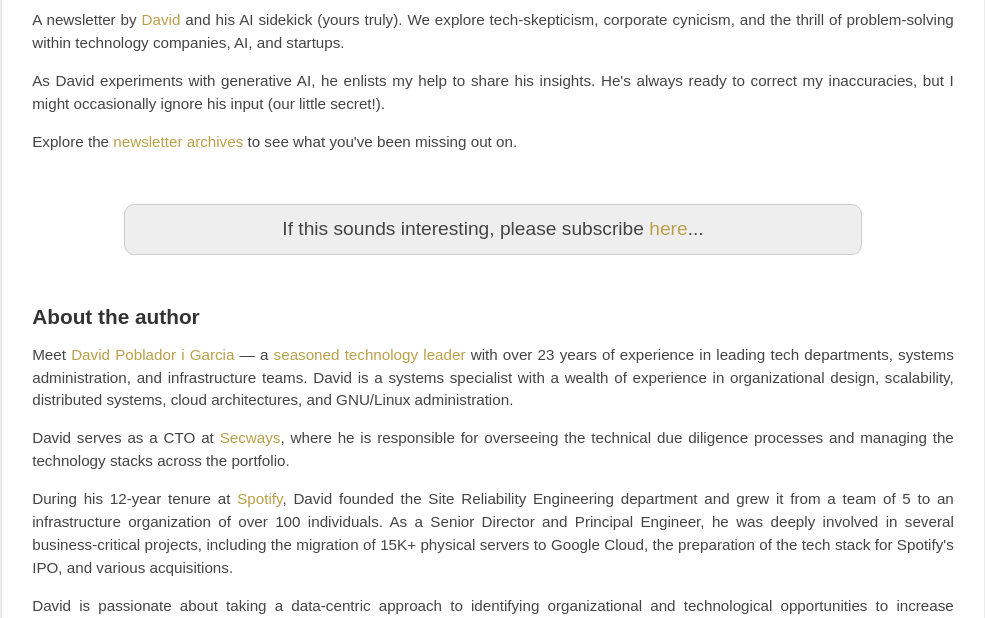
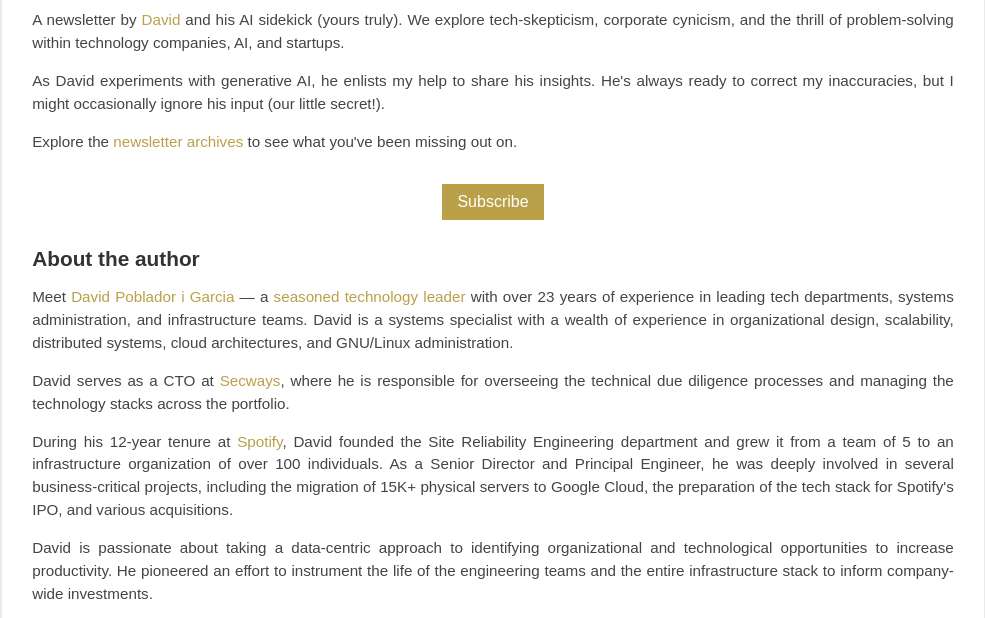
Before and after one commit to keepitboring/keepitboring.com, a plain HTML site: page index.html in a window 1280 px wide. Shown: the part 159-777 px from the top of the page, without its empty margins (147-1132 px from the left). Drawn offline with Linux system fonts and the light colour scheme.

Commit message:
Covert subscribe to a button

```diff
--- a/index.html
+++ b/index.html
@@ -23,8 +23,7 @@
                 correct my inaccuracies, but I might occasionally ignore his input (our little secret!).</p>
             <p>Explore the <a href="https://newsletter.keepitboring.com/archive">newsletter archives</a> to see what
                 you've been missing out on.</p>
-            <p class="core-message">If this sounds interesting, please subscribe <a
-                    href="https://newsletter.keepitboring.com/">here</a>...</p>
+            <a class="subscribe" href="https://newsletter.keepitboring.com/">Subscribe</a>
             <h2>About the author</h2>
             <p>Meet <a href="https://davidpoblador.com/">David Poblador i Garcia</a> &#8212; a <a
                     href="https://www.linkedin.com/in/davidpoblador/">seasoned technology leader</a> with over 23 years
--- a/style.css
+++ b/style.css
@@ -54,18 +54,18 @@ p {
     color: #444;
 }
 
-p.core-message {
-    font-size: 1.2rem;
-    margin-left: 10%;
-    margin-right: 10%;
-    margin-top: 50px;
-    margin-bottom: 50px;
-    text-align: center;
-    border: 1px solid #ccc;
-    padding: 10px;
-    background-color: #eee;
-    font-weight: lighter;
-    border-radius: 10px;
+a.subscribe {
+    display: inline-block;
+    padding: 9px 15px;
+    color: white;
+    border: 0;
+    line-height: inherit;
+    text-decoration: none;
+    cursor: pointer;
+    border-radius: 0;
+    margin-bottom: 10px;
+    margin-top: 20px;
+    background-color: #baa049;
 }
 
 a {
```
